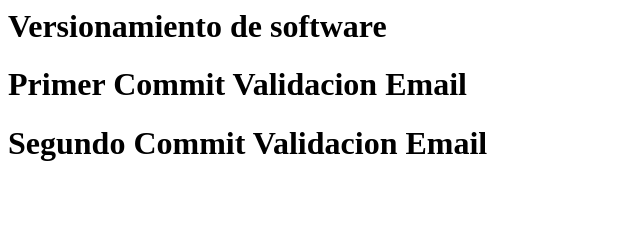
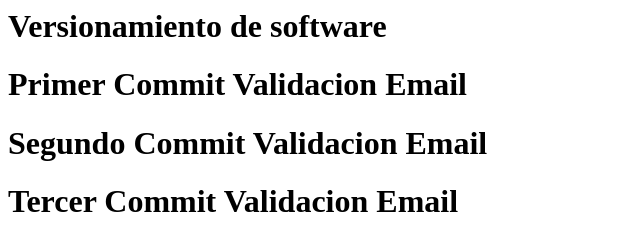
Before and after one commit to mauchacon1999/learning-git-semantic-versioning-moving-forward, a plain HTML site: page version.html in a window 1280 px wide. Shown: the whole page, without its empty margins (0-640 px from the left). Drawn offline with Linux system fonts and the light colour scheme.

```diff
--- a/version.html
+++ b/version.html
@@ -6,5 +6,6 @@
         <h1>Versionamiento de software</h1>
         <h1> Primer Commit Validacion Email</h1>
         <h1> Segundo Commit Validacion Email</h1>
+        <h1> Tercer Commit Validacion Email</h1>
     </body>
 </html>
```
